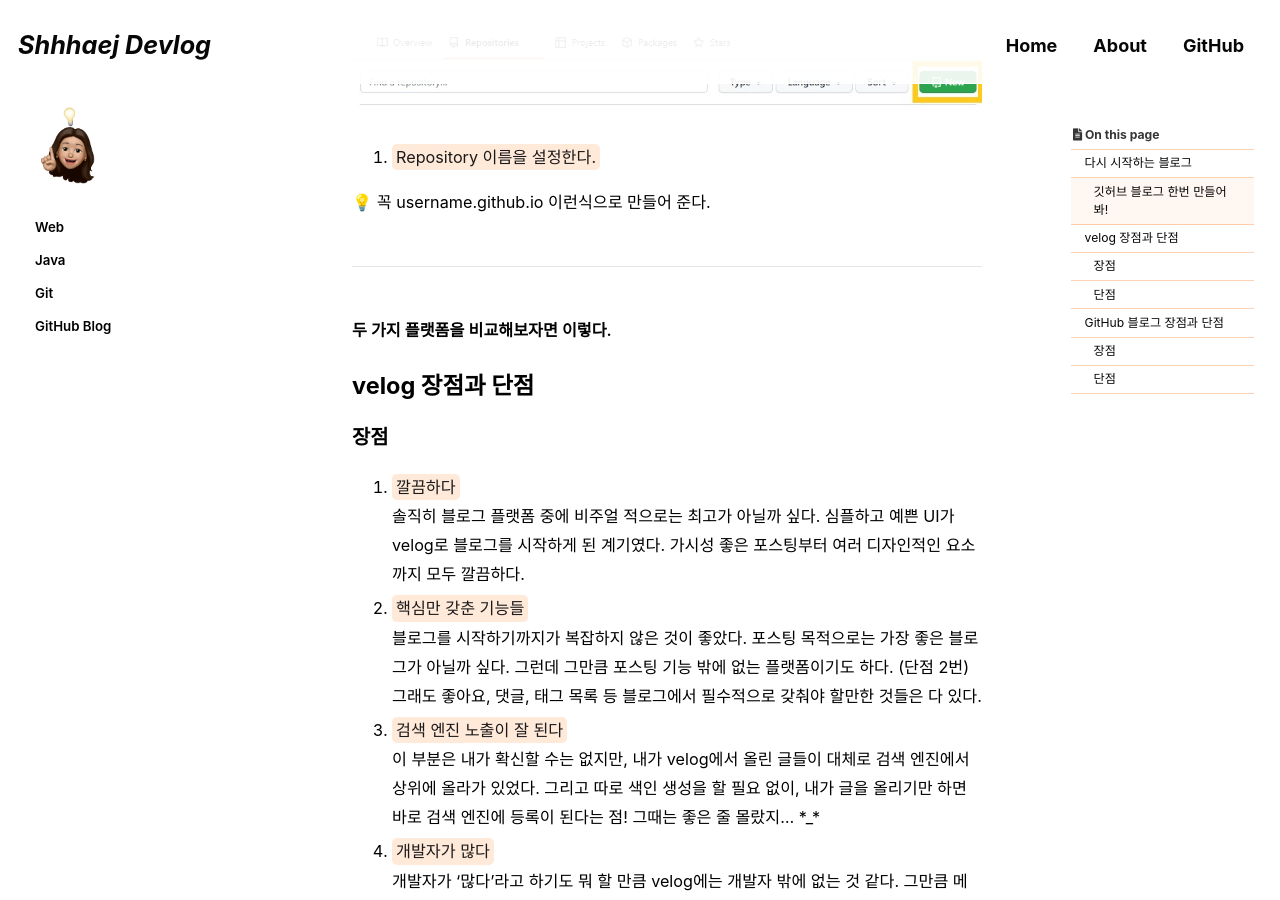
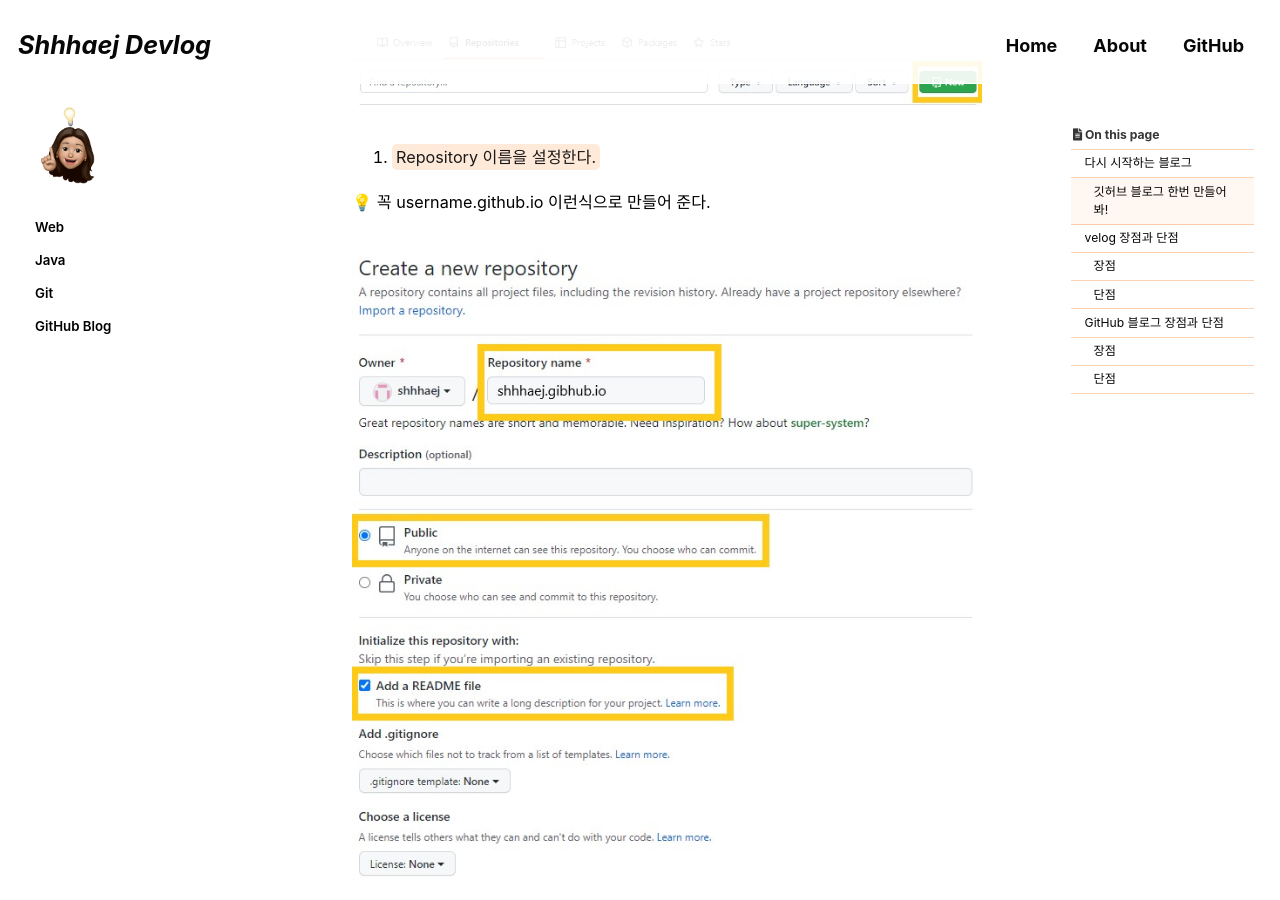
Before and after one commit to shhhaej/shhhaej.github.io, a Jekyll site: the page built from _posts/2021-09-05-github-blog-1.md, in a window 1280 px wide and 900 px high, scrolled down 460 px. Built offline with Jekyll 4.4.1, drawn with Linux system fonts in a browser that asks for light colours; cached includes are drawn as plain includes; some web fonts are replaced; comment, search, counter and statistics services are not loaded.

Commit message:
recommit.

```diff
--- a/_posts/2021-09-05-github-blog-1.md
+++ b/_posts/2021-09-05-github-blog-1.md
@@ -31,13 +31,15 @@ last_modified_at: 2022-08-31
 
 1. <mark>새로운 Repository를 만든다.</mark>
 
-![1](../assets/images/img/1.JPG)
+![1](../assets/images/posts_img/github-blog/new-repository-1.JPG)
 
 
 
 2. <mark>Repository 이름을 설정한다.</mark>
 
   💡 꼭 username.github.io 이런식으로 만들어 준다.
+
+  ![2](../assets/images/posts_img/github-blog/new-repository-2.jpg)
 
 
 ---
```
Also changed, not shown: assets/images/posts_img/github-blog/new-repository-1.JPG (renamed from assets/images/img/1.JPG), assets/images/posts_img/github-blog/new-repository-2.jpg (added).
